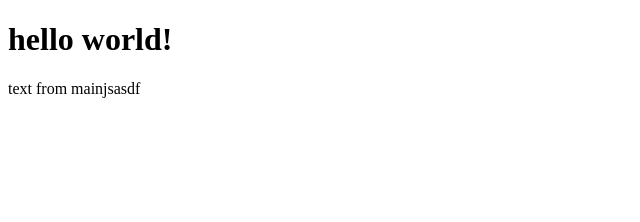
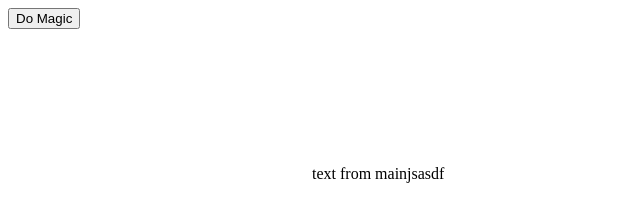
Before and after one commit to EdricY/Geometry-Tester, a plain HTML site: page index.html in a window 1280 px wide. Shown: the whole page, without its empty margins (0-640 px from the left). Drawn offline with Linux system fonts and the light colour scheme.

Commit message:
make triangle tester point class triangle class utils html and css

```diff
--- /dev/null
+++ b/index.css
@@ -0,0 +1,4 @@
+canvas {
+  max-width: 80vmin;
+  max-height: 80vmin;
+}
--- a/index.html
+++ b/index.html
@@ -1,5 +1,13 @@
 <!DOCTYPE html>
 <html>
-  <h1>hello world!</h1>
+<head>
+  <link rel="stylesheet" href="index.css">
+</head>
+<body>
+  <div id="controls-div">
+    <button id="main-btn">Do Magic</button>
+  </div>
+  <canvas id="canvas"></canvas>
   <script src="src/bundle.js"></script>
+</body>
 </html>
```
